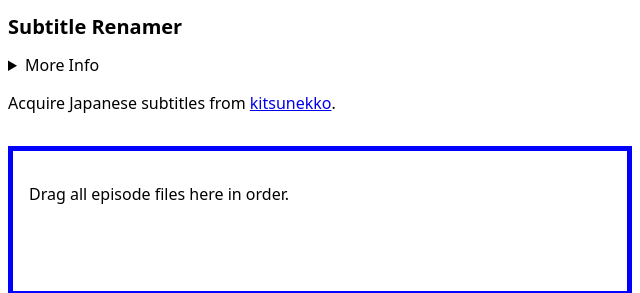
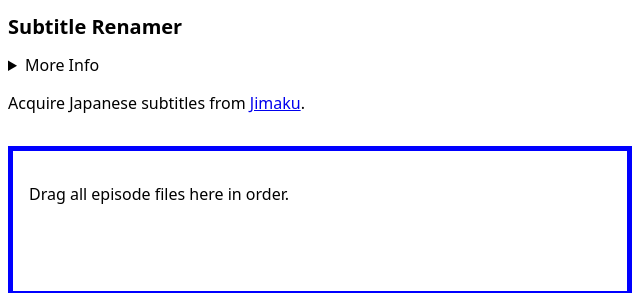
Before and after one commit to Inclushe/subtitle-renamer, a website with bundled scripts: page index.html in a window 1280 px wide. Shown: the top 293 px of the page, 0-640 px from the left. Built offline with nearby package versions, Linux system fonts and the light colour scheme.

Commit message:
Update index.html

```diff
--- a/index.html
+++ b/index.html
@@ -15,7 +15,7 @@
     <p>Episodes and subtitles will be mapped by episode number or, if we detect an issue, by file order.</p>
     <p>All files are handled locally, and no files are sent over the network.</p>
   </details>
-  <p>Acquire Japanese subtitles from <a href="https://kitsunekko.net/dirlist.php?dir=subtitles%2Fjapanese%2F" target="_blank">kitsunekko</a>.</p>
+  <p>Acquire Japanese subtitles from <a href="https://jimaku.cc/" target="_blank">Jimaku</a>.</p>
   <div class="drops">
     <div class="drop-zone" id="episodesDropZone">
     <p>Drag all episode files here in order.</p>
```
